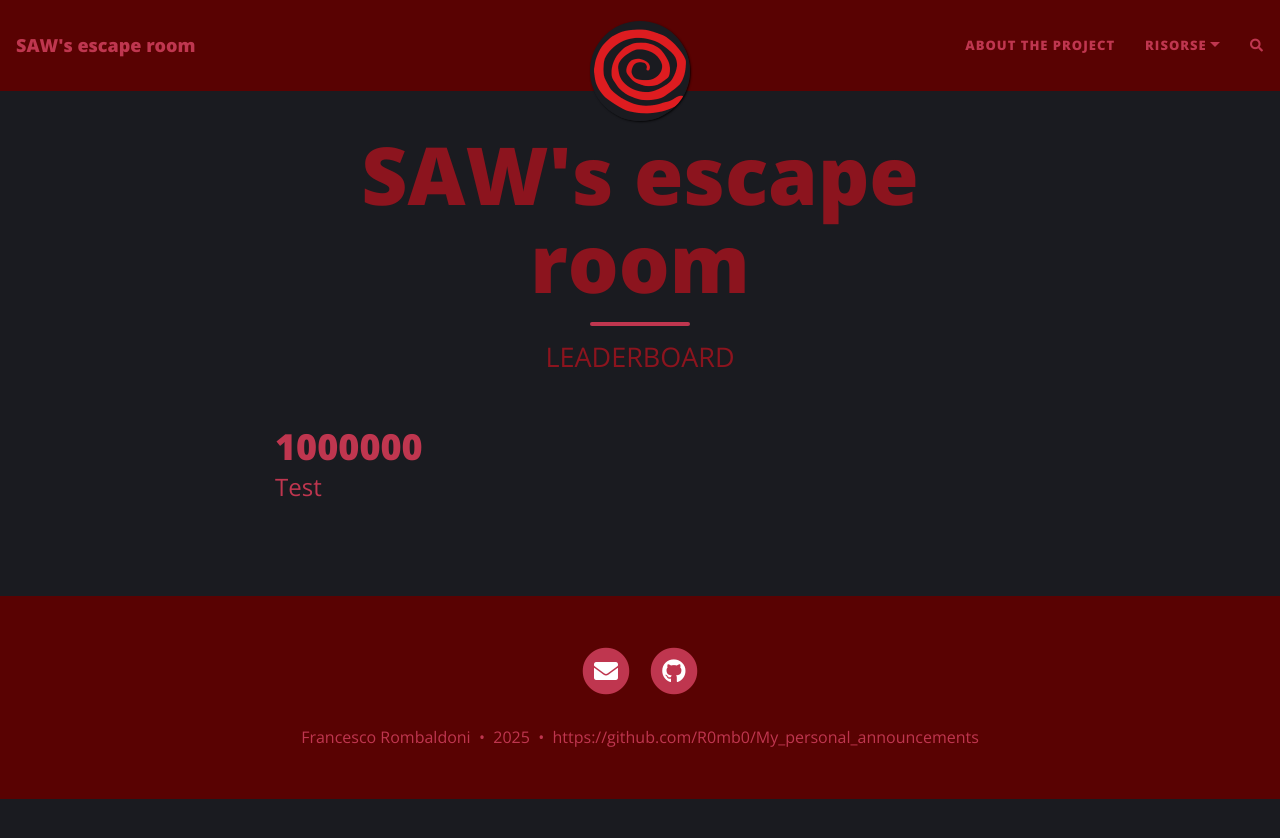
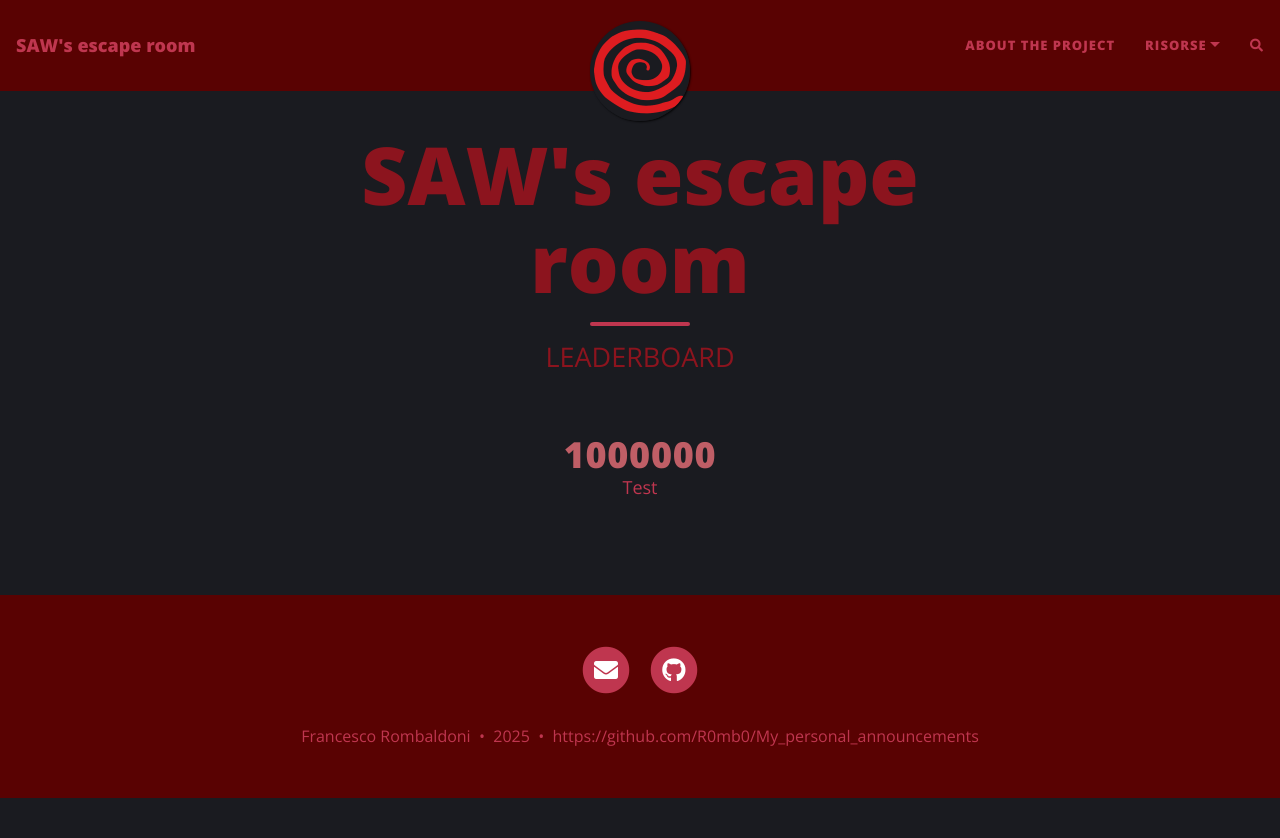
Before and after one commit to R0mb0/Saw_2-Inspired_Escape_Room, a Jekyll site: the page built from docs/index.html, in a window 1280 px wide. Shown: the top 838 px of the page. Built offline with Jekyll 4.4.1, drawn with Linux system fonts in a browser that asks for light colours; nearby versions of some CDN libraries; the list of posts is cut into pages by our own code; comment, search, counter and statistics services are not loaded.

Commit message:
new try to fix the allign of text

```diff
--- a/docs/_layouts/home.html
+++ b/docs/_layouts/home.html
@@ -41,7 +41,8 @@ layout: page
 {% assign scored_posts_sorted = scored_posts_array | sort | reverse %}
 
 <!-- role="list" needed so that `list-style: none` in Safari doesn't remove the list semantics -->
-<ul class="posts-list list-unstyled" role="list">
+<!-- Aggiunta SOLO della classe 'leaderboard' qui sotto -->
+<ul class="posts-list list-unstyled leaderboard" role="list">
   {% for item in scored_posts_sorted %}
     {% unless item == "" %}
       {% assign fields = item | split: "|||" %}
--- a/docs/assets/css/r0mb0site.css
+++ b/docs/assets/css/r0mb0site.css
@@ -1120,3 +1120,40 @@ pre {
     display: inline-block;
   }
 }
+
+/* ===== leaderboard minimal override - append this to docs/assets/css/r0mb0site.css =====
+   Very small, safe rules: center only the title/subtitle inside .posts-list.leaderboard.
+   DOES NOT change floats, images, or other global layout. */
+
+.posts-list.leaderboard .post-preview article {
+  text-align: center;        /* center textual content inside the article only */
+  max-width: 40rem;          /* constrain width so items render as a column */
+  margin-left: auto;
+  margin-right: auto;
+}
+
+.posts-list.leaderboard .post-title {
+  text-align: center !important;
+  display: block;
+  margin: 0.5rem 0 0.25rem 0;
+  font-weight: 800;
+  letter-spacing: 0.02em;
+  color: inherit; /* keep theme color */
+}
+
+.posts-list.leaderboard .post-subtitle {
+  text-align: center !important;
+  display: block;
+  margin: 0 0 0.75rem 0;
+  font-weight: 300;
+}
+
+/* Responsive tweak: moderate size on wider screens */
+@media (min-width: 768px) {
+  .posts-list.leaderboard .post-title {
+    font-size: 2.25rem;
+  }
+  .posts-list.leaderboard .post-subtitle {
+    font-size: 1.125rem;
+  }
+}
```
